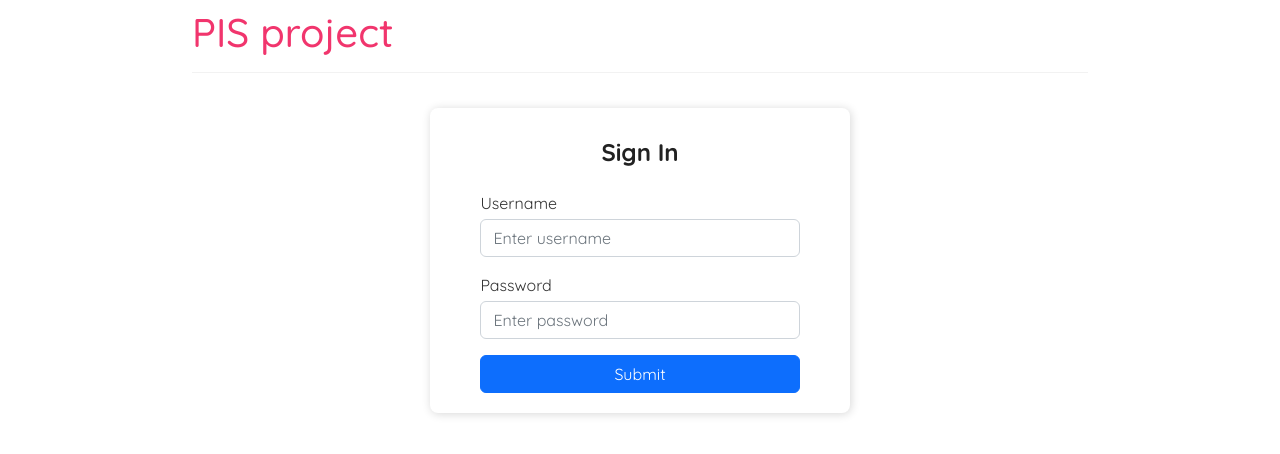
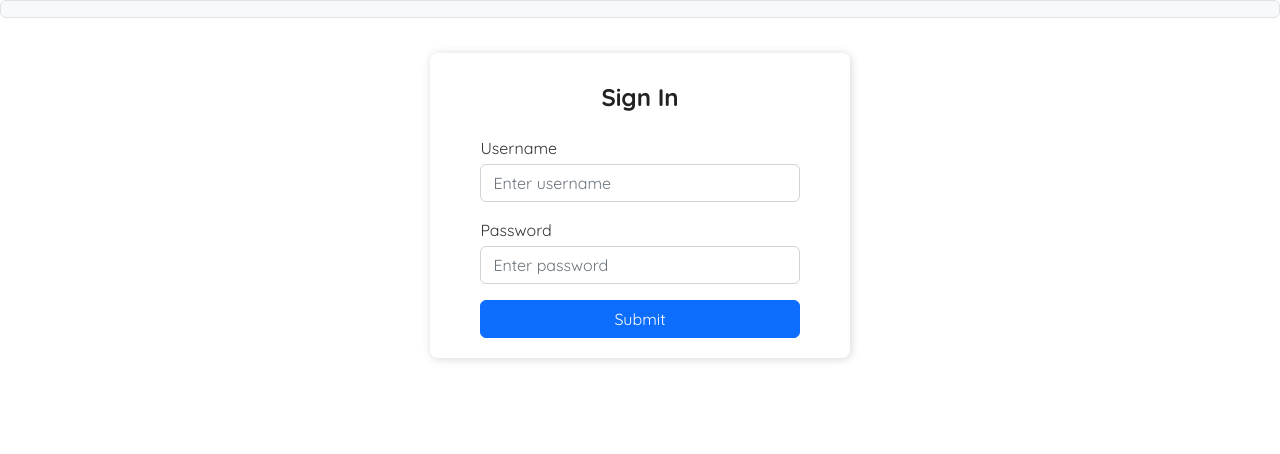
Before and after one commit to kint3x/PIS-projekt, a React (Create React App) app in the folder app/: page / in a window 1280 px wide. Shown: the top 454 px of the page. Built offline with nearby package versions, Linux system fonts and the light colour scheme.

Commit message:
Prepis na komponenty

```diff
--- a/app/src/App.tsx
+++ b/app/src/App.tsx
@@ -1,5 +1,9 @@
 import React from 'react';
 import './App.css';
+import 'primereact/resources/themes/lara-light-indigo/theme.css';
+import 'primereact/resources/primereact.min.css';
+import 'primeicons/primeicons.css';
+
 import Home from './pages/Home/Home';
 import Clients from './pages/Clients/Clients';
 import Meetings from './pages/Meetings/Meetings';
--- a/app/src/Navbar.tsx
+++ b/app/src/Navbar.tsx
@@ -1,52 +1,43 @@
 import React from 'react'
+import { Menubar } from 'primereact/menubar';
 
 const Navbar = ({name, userType}:{name:string,userType:string}) => {
 
   let menu;
 
-  if (userType === "worker"){
-    menu =(
-      <div className="links">
-        <a href="/clients">Clients</a>
-        <a href="/meetings">Meetings</a>
-        <a href="/" onClick={() => localStorage.clear()}>Logout</a>
-        <label className="logged-user-label">Logged user: </label>
-        <label className="username-label">{name}</label>
-      </div>
-    )
+  let items;
+  if(userType === "worker"){
+
+    items = [
+      {
+        label : "Clients",
+        url   : "/clients"
+      },
+      {
+        label : "Meetings",
+        url   : "/meetings",
+      }
+    ]
+
   }
-  else if (userType === "manager")
-  {
-    menu =(
-      <div className="links">
-        <a href="/clients">Clients</a>
-        <a href="/employees">Employees</a>
-        <a href="/" onClick={() => localStorage.clear()}>Logout</a>
-        <label className="logged-user-label">Logged user: </label>
-        <label className="username-label">{name}</label>
-      </div>
-    )
-  }
-  else if (userType === "customer-department")
-  {
-    menu =(
-      <div className="links">
-        <a href="/clients">Clients</a>
-        <a href="/" onClick={() => localStorage.clear()}>Logout</a>
-        <label className="logged-user-label">Logged user: </label>
-        <label className="username-label">{name}</label>
-      </div>
-    )
+  else if( userType === "manager"){
+    items = [
+      {
+        label : "Clients",
+        url   : "/clients"
+      },
+      {
+        label : "Employees",
+        url   : "/employees",
+      }
+    ]
   }
   else{
-    menu = <div></div>
+    items = Array()
   }
 
   return (
-    <nav className="navbar">
-      <h1>PIS project</h1>
-      {menu}
-    </nav>
+    <Menubar model={items}/>
   );
 }
 
```
